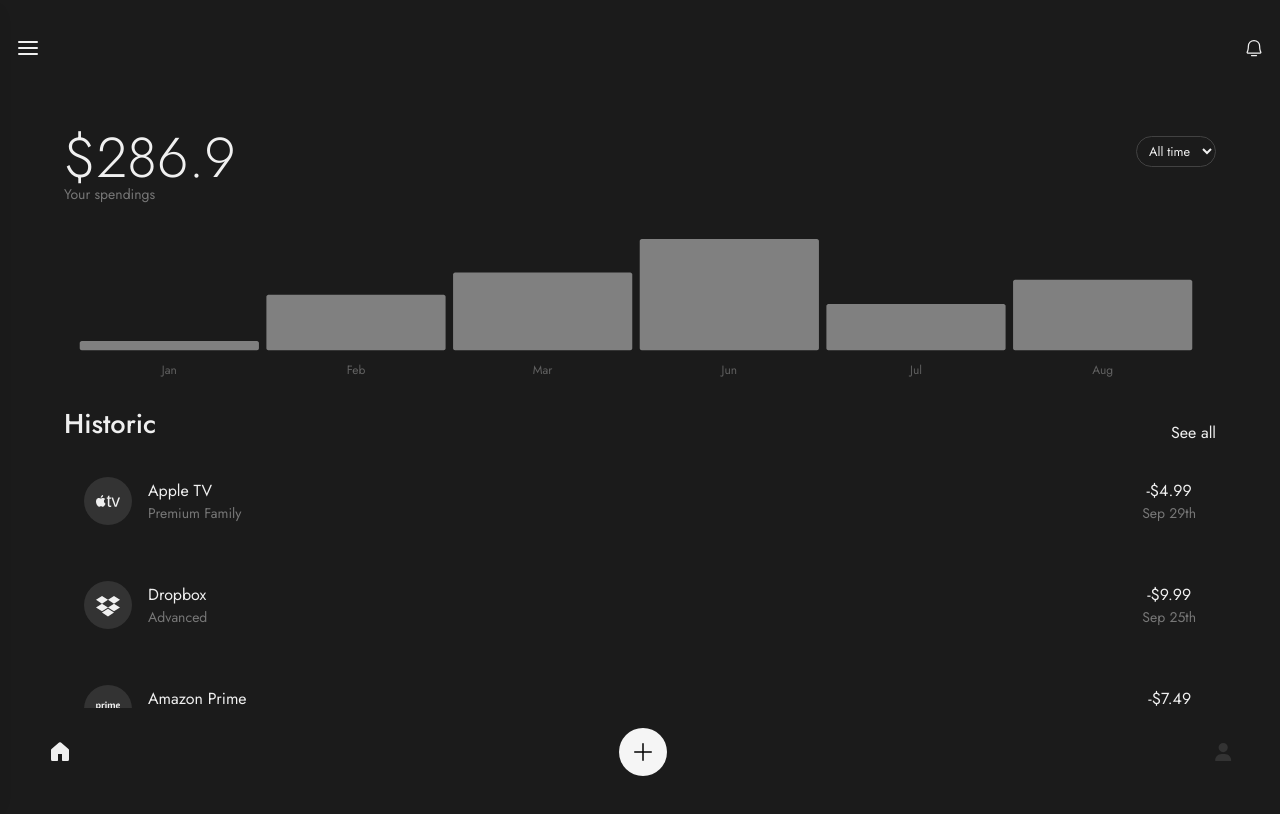
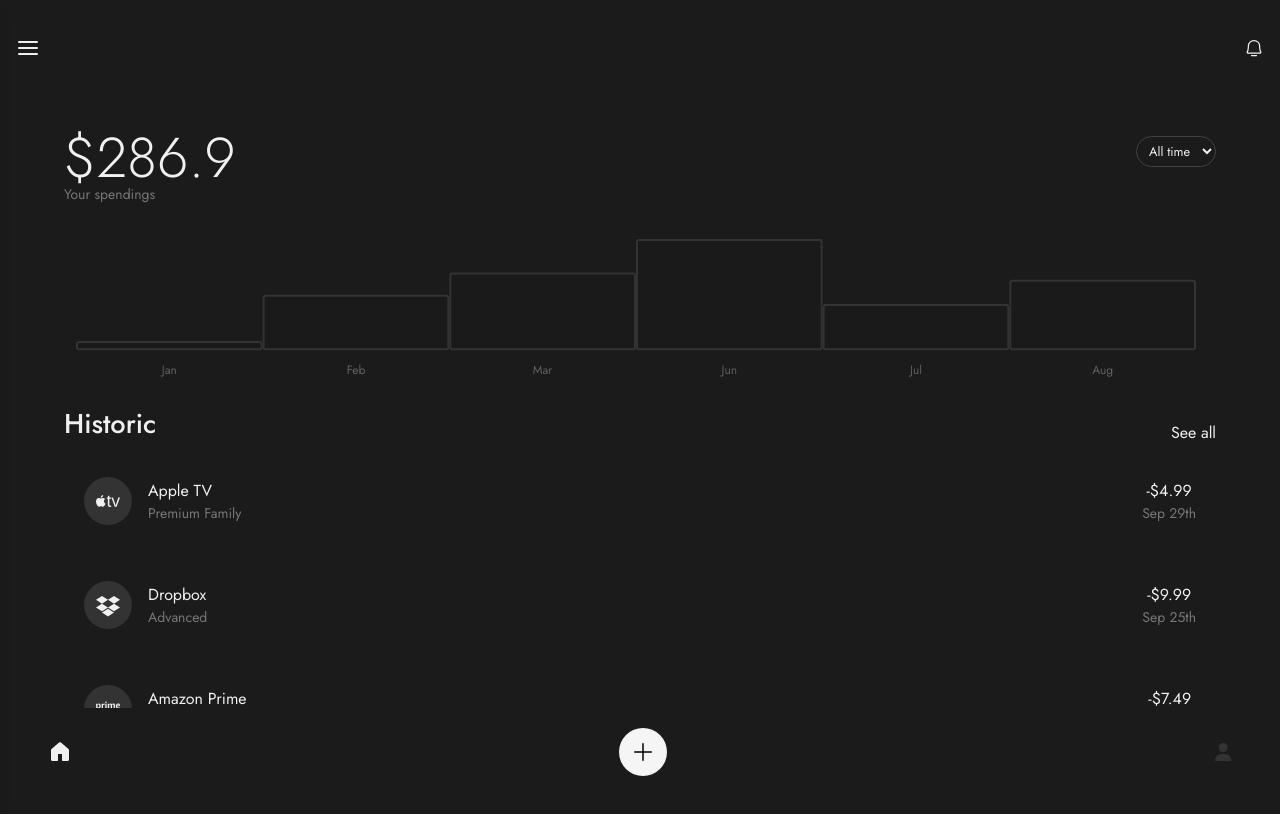
Before and after one commit to gabriel-ganji/SubsManag, a React (Vite) app: page / in a window 1280 px wide. Shown: the top 814 px of the page. Built offline with nearby package versions, Linux system fonts and the light colour scheme.

Commit message:
Removing bar color

```diff
--- a/src/components/main/chart/index.tsx
+++ b/src/components/main/chart/index.tsx
@@ -15,13 +15,18 @@
                 show: false,
             },
         },
+        stroke: {
+            show: true,
+            width: 2,
+            colors: ["#333333"],
+        },
         dataLabels: {
             enabled: false,
         },
-        colors: ["gray"],
+        colors: ["#1b1b1b"],
         plotOptions: {
             bar: {
-                columnWidth: "96%",
+                columnWidth: "100%",
                 borderRadius: 2,
             },
         },
```
